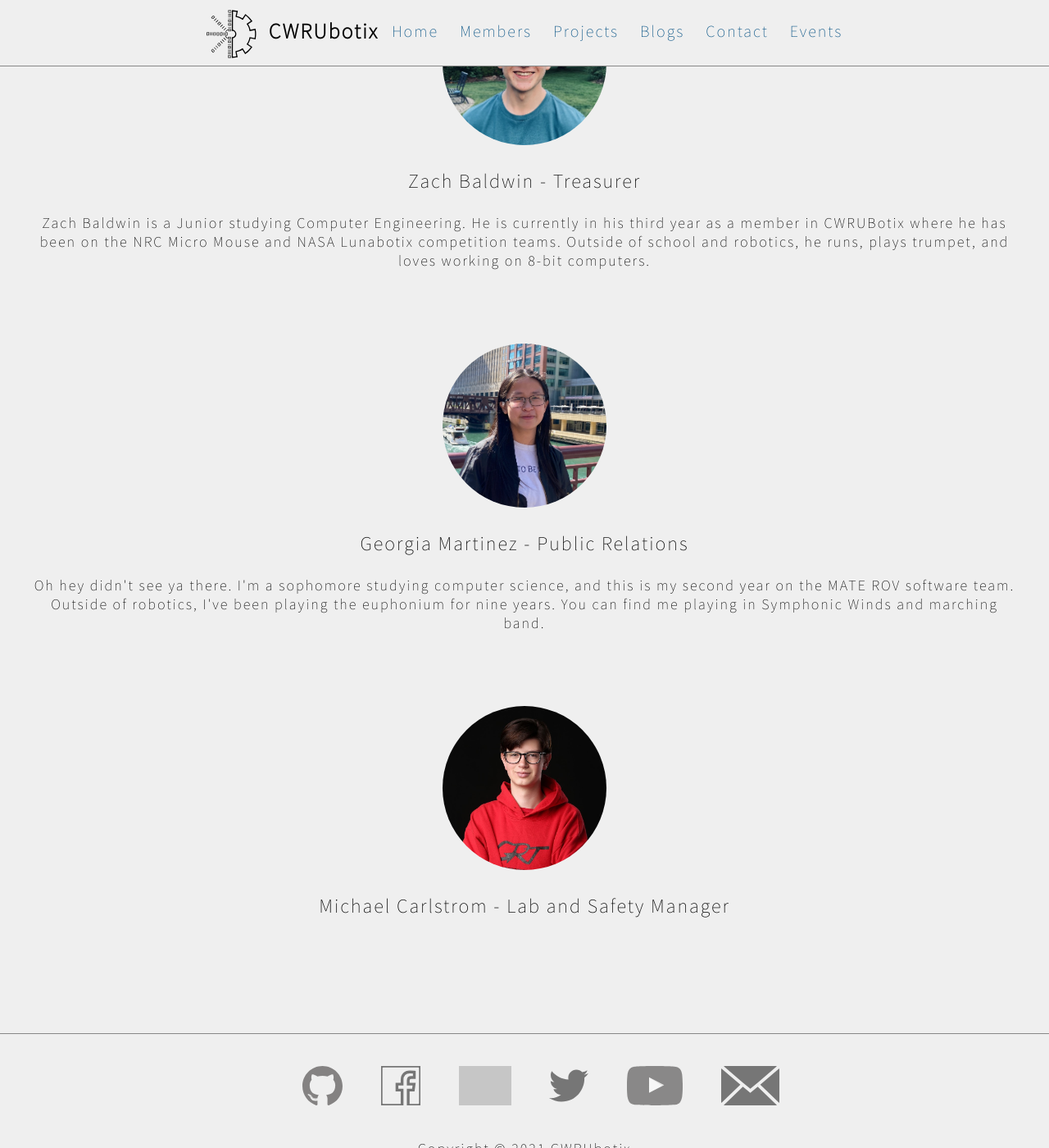
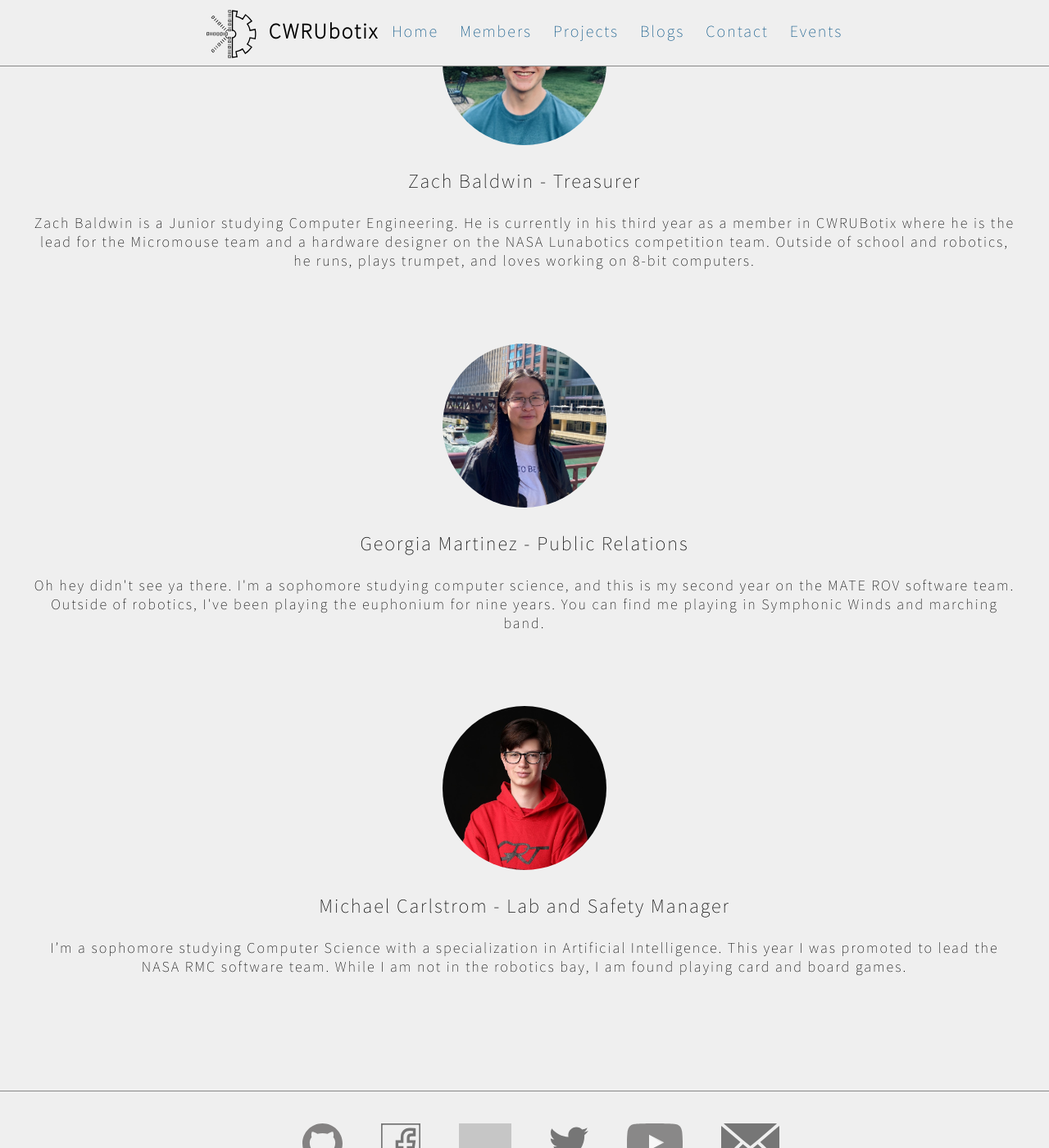
Before and after one commit to CWRUbotix/cwruRobotics.github.io, a Jekyll site: the page built from members.html, in a window 1280 px wide and 1400 px high, scrolled down 1627 px. Shown: the whole window at 82% size. Built offline with Jekyll 4.4.1, drawn with Linux system fonts in a browser that asks for light colours; some of the changed text lies outside the part shown.

Commit message:
Add Michael Bio; Update copyright year

```diff
--- a/_data/members.yml
+++ b/_data/members.yml
@@ -25,7 +25,7 @@
   position: Treasurer
   email: ztb11@case.edu
   imgurl: res/members/Zachary_Baldwin.jpg
-  bio: Zach Baldwin is a Junior studying Computer Engineering. He is currently in his third year as a member in CWRUBotix where he has been on the NRC Micro Mouse and NASA Lunabotix competition teams. Outside of school and robotics, he runs, plays trumpet, and loves working on 8-bit computers.
+  bio: Zach Baldwin is a Junior studying Computer Engineering. He is currently in his third year as a member in CWRUBotix where he is the lead for the Micromouse team and a hardware designer on the NASA Lunabotics competition team. Outside of school and robotics, he runs, plays trumpet, and loves working on 8-bit computers.
 
 - name: Georgia Martinez
   exec: true
@@ -39,7 +39,7 @@
   position: Lab and Safety Manager
   email: rmc170@case.edu
   imgurl: res/members/michael_carlstrom.png
-  bio:
+  bio: I’m a sophomore studying Computer Science with a specialization in Artificial Intelligence. This year I was promoted to lead the NASA RMC software team. While I am not in the robotics bay, I am found playing card and board games.
 
 - name: Daniel Cui
   exec: false
--- a/_includes/footer.html
+++ b/_includes/footer.html
@@ -5,6 +5,11 @@
         <img alt="GitHub" src="res/footer/github-logo.svg" />
       </a>
     </li>
+    <!--<li id="linkedin">
+      <a href="https://www.linkedin.com/company/cwrubotix" target="_blank">
+        <img alt="LinkedIn" src="res/footer/linkedin-logo.svg" />
+      </a>
+    </li>-->
     <li id="facebook">
       <a href="https://www.facebook.com/cwrurobotics" target="_blank">
         <img alt="Facebook" src="res/footer/facebook-logo.svg" />
```
Also changed, not shown: other parts of _includes/footer.html (+1 -1 lines).
